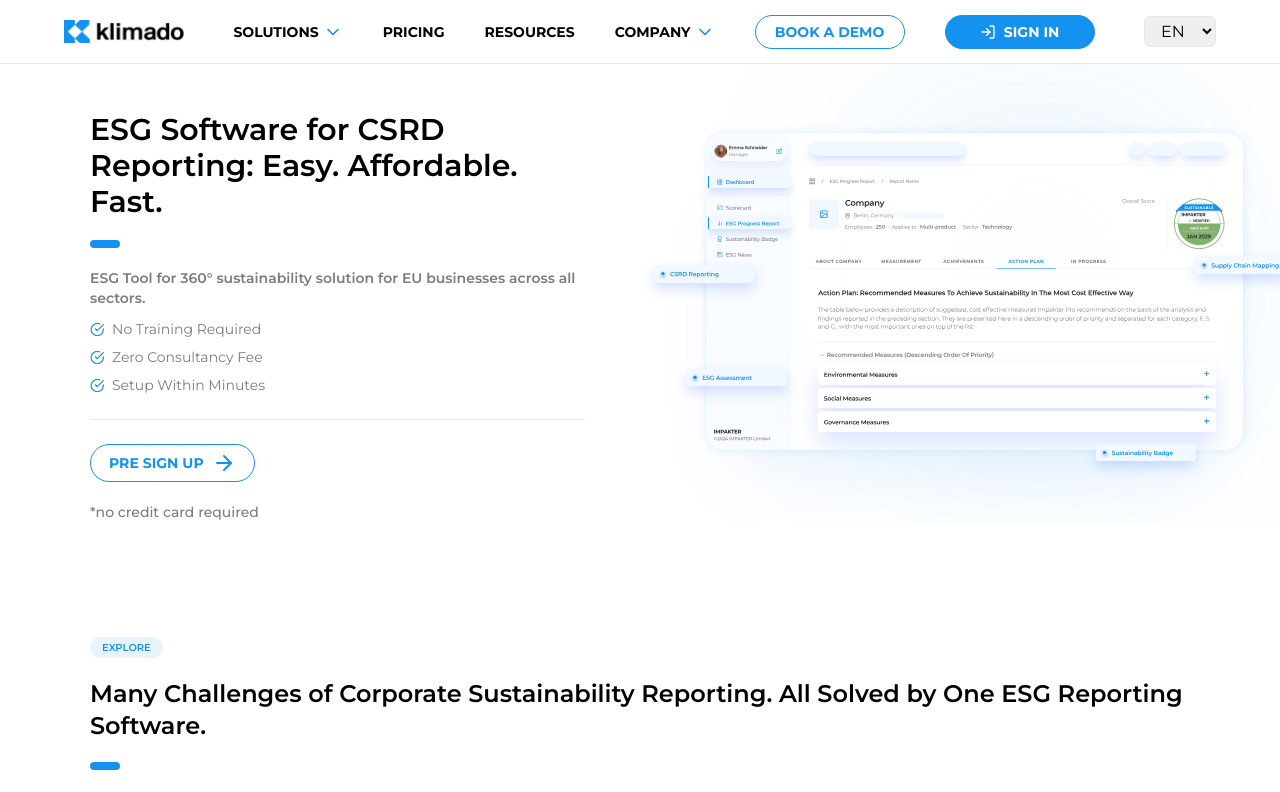
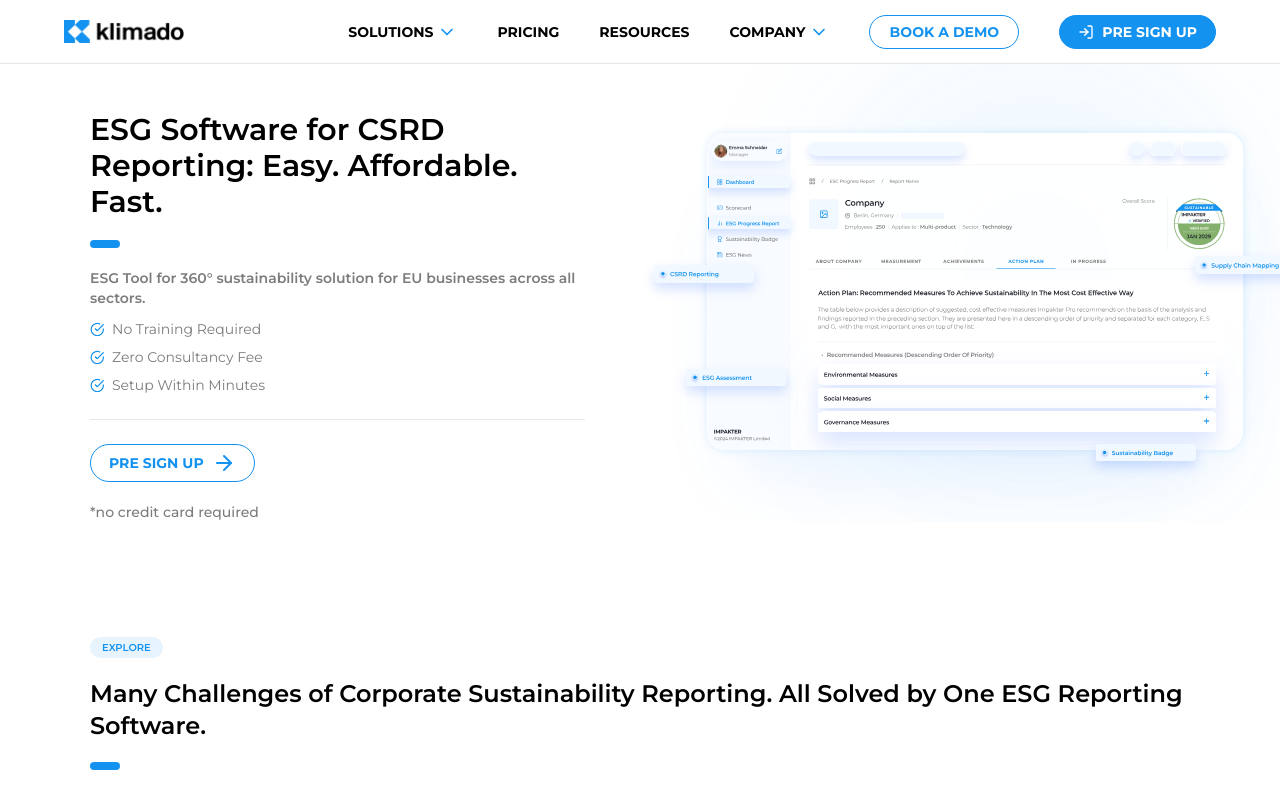
Before and after one commit to RaoAkif/Klimado, a Next.js app: page / in a window 1280 px wide. Shown: the top 792 px of the page. Built offline with nearby package versions, Linux system fonts and the light colour scheme.

Commit message:
Revert back to Pre Sign Up Modal

```diff
--- a/src/app/(routes)/page.tsx
+++ b/src/app/(routes)/page.tsx
@@ -1,3 +1,4 @@
+"use client";
 import FAQs from "@/components/sections/faqs/faqs";
 import GetStarted from "@/components/sections/get-started/get-started-section";
 import Hero from "@/(routes)/components/hero";
--- a/src/app/components/sections/header/header.tsx
+++ b/src/app/components/sections/header/header.tsx
@@ -1,47 +1,17 @@
 "use client";
 import Link from "next/link";
-import { useTranslation } from "react-i18next";
-import { useEffect } from "react";
 import Navbar from "@/components/sections/header/navbar-header";
 import ImpakterProTextLogo from "../../ui/impakter-pro-text-logo";
 import { EXTERNAL_LINKS } from "@/data/links/all-web-external-links";
 
 export default function Header() {
-  // eslint-disable-next-line @typescript-eslint/no-unused-vars
-  const { t, i18n } = useTranslation();
-
-  // Change Language and Store Selection
-  const changeLanguage = (lang: string) => {
-    i18n.changeLanguage(lang);
-    localStorage.setItem("lang", lang);
-  };
-
-  // Load Preferred Language on Mount
-  useEffect(() => {
-    const savedLang = localStorage.getItem("lang");
-    if (savedLang) i18n.changeLanguage(savedLang);
-  // eslint-disable-next-line react-hooks/exhaustive-deps
-  }, []);
-
   return (
     <header className="h-[4rem] flex items-center border-b sticky top-0 bg-white z-50">
       <div className="mx-auto flex justify-between items-center w-full px-5 lg:px-16">
         <Link href={EXTERNAL_LINKS.impakterPro} className="font-bold">
           <ImpakterProTextLogo />
         </Link>
-
         <Navbar />
-
-        {/* Language Selector */}
-        <select
-          className="border rounded-md px-3 py-1"
-          onChange={(e) => changeLanguage(e.target.value)}
-          defaultValue={i18n.language}
-        >
-          {["en", "fr", "de", "es", "it", "nl", "pt", "pl", "cs", "da", "fi", "sv", "hu", "el", "bg", "ro", "sk", "lt", "lv", "et", "hr", "sl"].map((lang) => (
-            <option key={lang} value={lang}>{lang.toUpperCase()}</option>
-          ))}
-        </select>
       </div>
     </header>
   );
--- a/src/app/components/sections/header/navbar-links.tsx
+++ b/src/app/components/sections/header/navbar-links.tsx
@@ -1,8 +1,9 @@
 import { EXTERNAL_LINKS } from "@/data/links/all-web-external-links";
 import { LogIn } from "lucide-react";
 import Link from "next/link";
-import { Dispatch, SetStateAction } from "react";
+import { Dispatch, SetStateAction, useState } from "react";
 import Dropdown from "./dropdown";
+import Modal from "@/components/ui/Modal";
 
 export default function NavbarLinks({
   isMenu,
@@ -11,7 +12,10 @@
   isMenu: boolean;
   setIsMenu: Dispatch<SetStateAction<boolean>>;
 }) {
+  const [isModalOpen, setIsModalOpen] = useState(false);
+
   return (
+    <>
       <ul
         className={`${
           isMenu ? "left-0" : "-left-full"
@@ -45,11 +49,17 @@
           </Link>
         </li>
         <li>
-        <Link href={EXTERNAL_LINKS.login}className="btn btn-primary flex gap-1 items-center">
+          <button
+            onClick={() => setIsModalOpen(true)}
+            className="btn btn-primary flex gap-1 items-center"
+          >
             <LogIn className="size-4" />
-          Sign in
-        </Link>
+            Pre Sign Up
+          </button>
         </li>
       </ul>
+      {/* Render the modal */}
+      {isModalOpen && <Modal onClose={() => setIsModalOpen(false)} />}
+    </>
   );
 }
```
Lines whose indentation alone changed are shown as unchanged.
